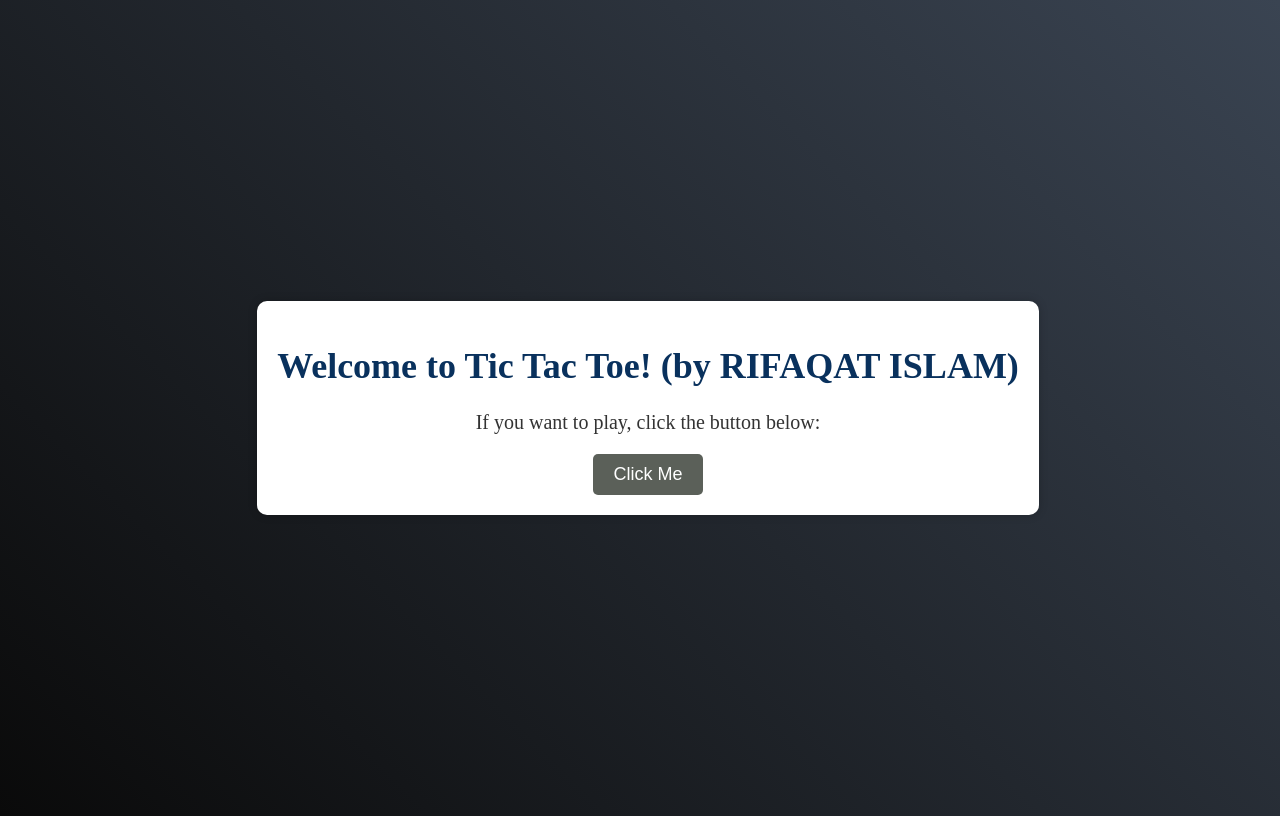
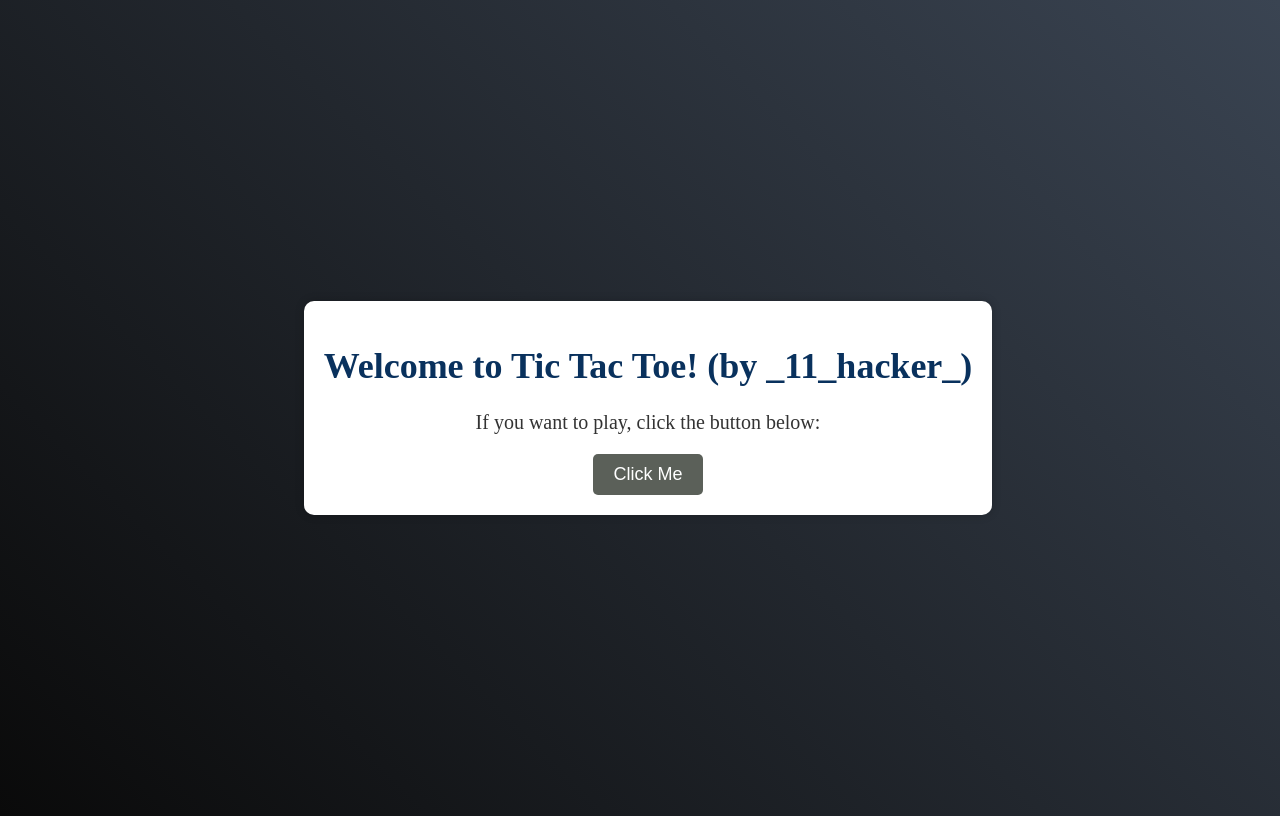
Before and after one commit to RIFAQAT6244/tic-tac-toe, a website: page index.html in a window 1280 px wide. Drawn offline with Linux system fonts and the light colour scheme.

Commit message:
index.html

```diff
--- a/index.html
+++ b/index.html
@@ -3,12 +3,12 @@
 <head>
     <meta charset="UTF-8">
     <meta name="viewport" content="width=device-width, initial-scale=1.0">
-    <title>Tic Tac Toe Game (by RIFAQAT ISLAM)</title>
+    <title>Tic Tac Toe Game </title>
     <link rel="stylesheet" href="NICE.css">
 </head>
 <body>
     <div id="container">
-        <h1>Welcome to Tic Tac Toe! (by RIFAQAT ISLAM)</h1>
+        <h1>Welcome to Tic Tac Toe! (by _11_hacker_)</h1>
         <p>If you want to play, click the button below:</p>
         <button id="start-button">Click Me</button>
     </div>
```
